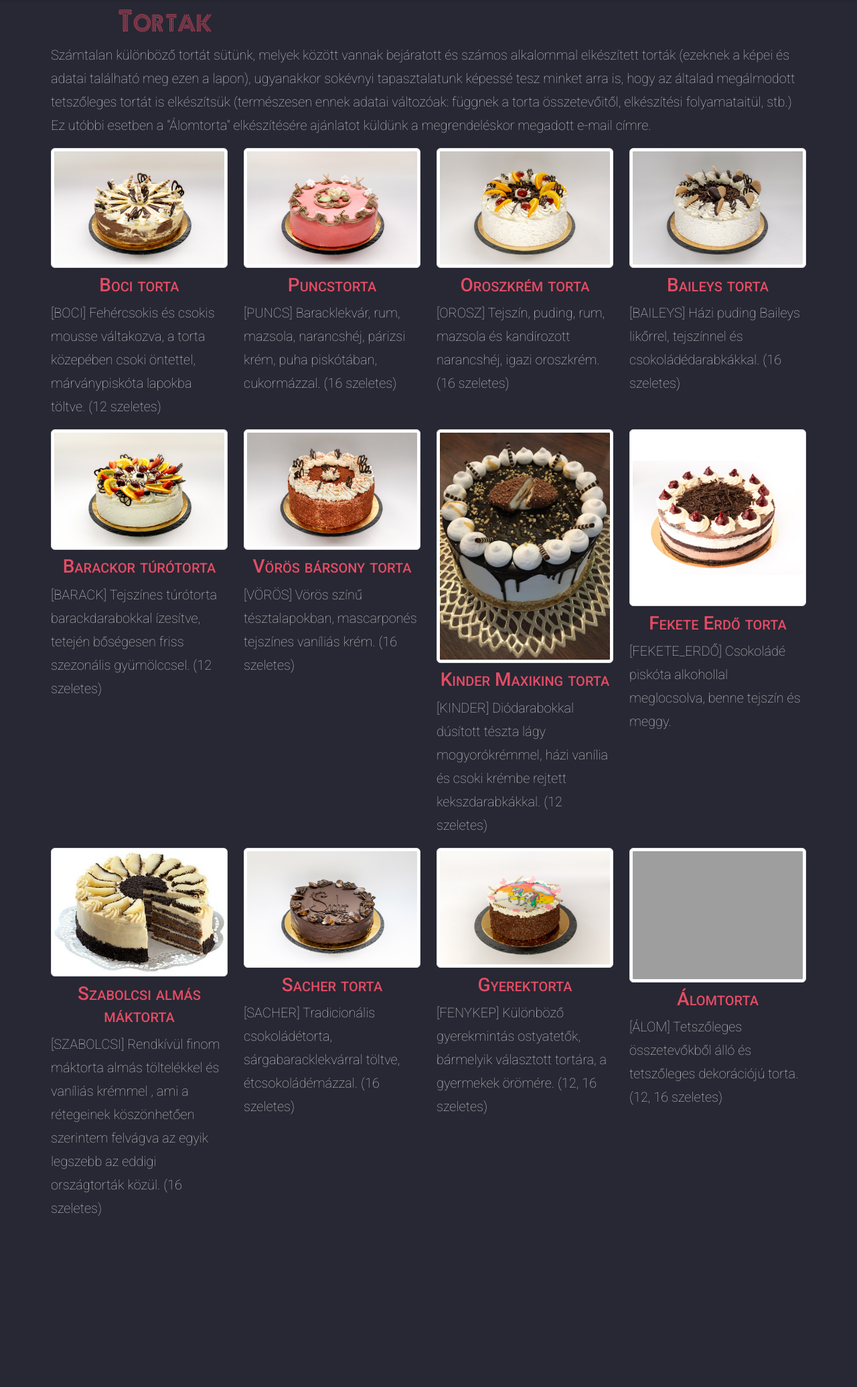
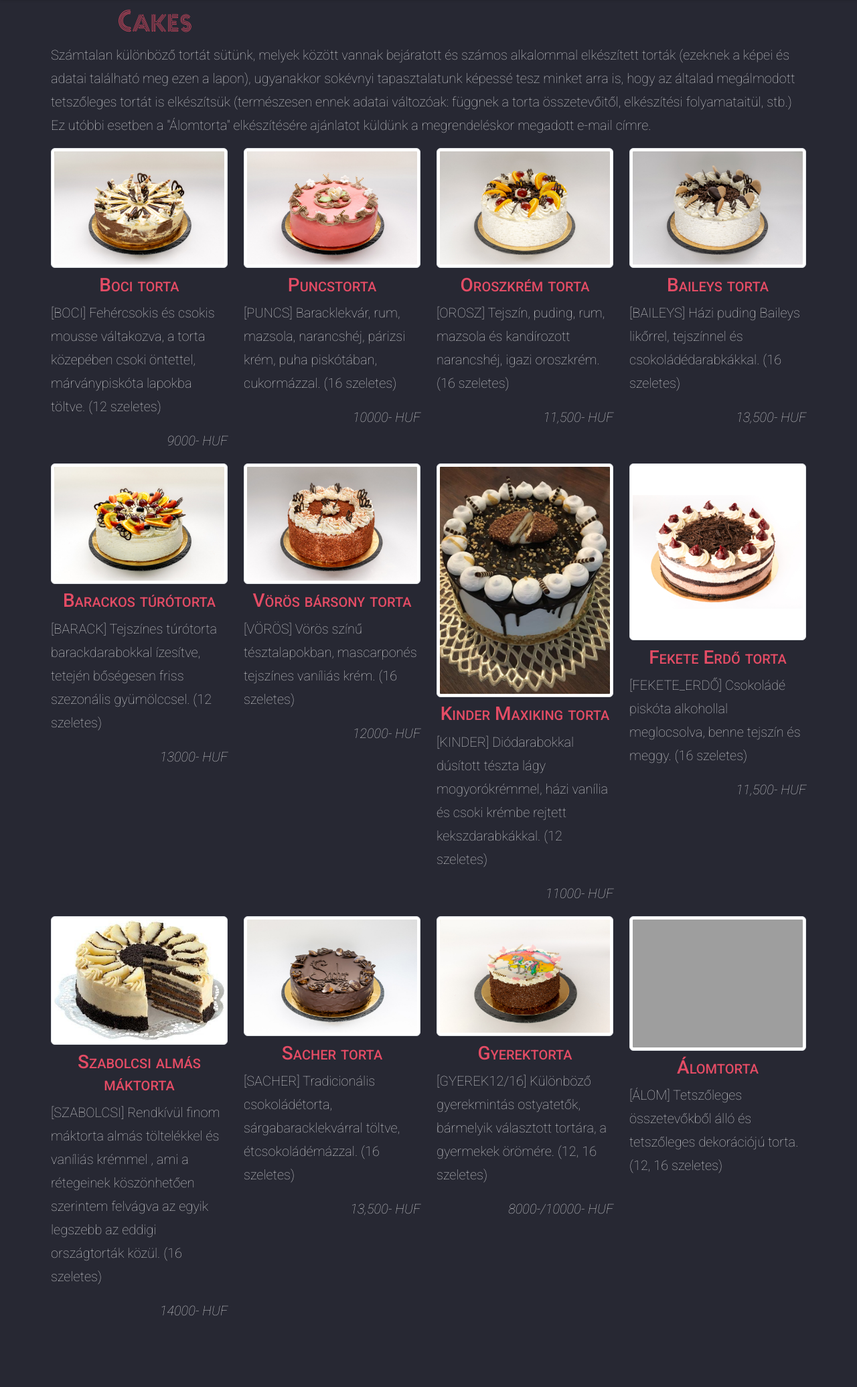
Before and after one commit to petekrisz/TeamW_01, a PHP site: the page made by Torták.html in a window 1280 px wide. Shown: the part 71-2142 px from the top of the page at 67% size. Before the commit the page ends 1887 px from the top, so only its background shows below. Run offline with PHP 8.4, Linux system fonts and the light colour scheme; grey boxes are pictures that could not be loaded.

Commit message:
árak tortákhoz

```diff
--- a/Torták.html
+++ b/Torták.html
@@ -27,7 +27,7 @@
     <main>
         <article class="row" id="tortak">
             <div class="col-12">
-                <h2>Torták</h2>
+                <h2>Cakes</h2>
                 <p>
                    Számtalan különböző tortát sütünk, melyek között vannak bejáratott és számos alkalommal elkészített torták (ezeknek a képei és adatai található meg ezen a lapon), ugyanakkor sokévnyi tapasztalatunk képessé tesz minket arra is, hogy az általad megálmodott tetszőleges tortát is elkészítsük (természesen ennek adatai változóak: függnek a torta összetevőitől, elkészítési folyamataitül, stb.) Ez utóbbi esetben a "Álomtorta" elkészítésére ajánlatot küldünk a megrendeléskor megadott e-mail címre.
                 </p>
@@ -36,56 +36,67 @@
                 <img src="images/boci_torta.jpg" alt="Boci torta" class="img-fuid img-thumbnail">
                 <h3>Boci torta</h3>
                 <p>[BOCI] Fehércsokis és csokis mousse váltakozva, a torta közepében csoki öntettel, márványpiskóta lapokba töltve. (12 szeletes)</p>
+                <p class="price"> 9000- HUF</p>
             </div>
             <div class="col-sm-6 col-lg-3">
                 <img src="images/puncstorta.jpg" alt="Puncstorta" class="img-fuid img-thumbnail">
                 <h3>Puncstorta</h3>
                 <p>[PUNCS] Baracklekvár, rum, mazsola, narancshéj, párizsi krém, puha piskótában, cukormázzal. (16 szeletes)</p>
+                <p class="price"> 10000- HUF</p>
             </div>
             <div class="col-sm-6 col-lg-3">
                 <img src="images/oroszkrem_torta.jpg" alt="Oroszkrém torta" class="img-fuid img-thumbnail">
                 <h3>Oroszkrém torta</h3>
                 <p>[OROSZ] Tejszín, puding, rum, mazsola és kandírozott narancshéj, igazi oroszkrém. (16 szeletes)</p>
+                <p class="price"> 11,500- HUF</p>
             </div>
             <div class="col-sm-6 col-lg-3">
                 <img src="images/baileys_torta.jpg" alt="Baileys torta" class="img-fuid img-thumbnail">
                 <h3>Baileys torta</h3>
                 <p>[BAILEYS] Házi puding Baileys likőrrel, tejszínnel és csokoládédarabkákkal. (16 szeletes)</p>
+                <p class="price"> 13,500- HUF</p>
             </div>
             <div class="col-sm-6 col-lg-3">
                 <img src="images/barackos_turo.jpg" alt="Barackos túrótorta" class="img-fuid img-thumbnail">
-                <h3>Barackor túrótorta</h3>
+                <h3>Barackos túrótorta</h3>
                 <p>[BARACK] Tejszínes túrótorta barackdarabokkal ízesítve, tetején bőségesen friss szezonális gyümölccsel. (12 szeletes)</p>
+                <p class="price"> 13000- HUF</p>
             </div>
             <div class="col-sm-6 col-lg-3">
                 <img src="images/voros_barsony_torta.jpg" alt="Vörös bársony torta" class="img-fuid img-thumbnail">
                 <h3>Vörös bársony torta</h3>
                 <p>[VÖRÖS] Vörös színű tésztalapokban, mascarponés tejszínes vaníliás krém.  (16 szeletes)</p>
+                <p class="price"> 12000- HUF</p>
             </div>
             <div class="col-sm-6 col-lg-3">
                 <img src="images/kinder.jpg" alt="Kinder Maxiking" class="img-fuid img-thumbnail">
                 <h3>Kinder Maxiking torta</h3>
                 <p>[KINDER] Diódarabokkal dúsított tészta lágy mogyorókrémmel, házi vanília és csoki krémbe rejtett kekszdarabkákkal. (12 szeletes)</p>
+                <p class="price"> 11000- HUF</p>
             </div>
             <div class="col-sm-6 col-lg-3">
                 <img src="images/fekete_erdo.jpg" alt="Fekete erdő" class="img-fuid img-thumbnail">
                 <h3>Fekete Erdő torta</h3>
-                <p>[FEKETE_ERDŐ] Csokoládé piskóta alkohollal meglocsolva, benne tejszín és meggy.</p>
+                <p>[FEKETE_ERDŐ] Csokoládé piskóta alkohollal meglocsolva, benne tejszín és meggy. (16 szeletes)</p>
+                <p class="price"> 11,500- HUF</p>
             </div>
             <div class="col-sm-6 col-lg-3">
                 <img src="images/szabolcsi-almas-maktorta.jpg" alt="Szabolcsi almás máktorta" class="img-fuid img-thumbnail">
                 <h3>Szabolcsi almás máktorta</h3>
                 <p>[SZABOLCSI] Rendkívül finom máktorta almás töltelékkel és vaníliás krémmel , ami a rétegeinek köszönhetően szerintem felvágva az egyik legszebb az eddigi országtorták közül. (16 szeletes)</p>
+                <p class="price"> 14000- HUF</p>
             </div>
             <div class="col-sm-6 col-lg-3">
                 <img src="images/sacher_torta.jpg" alt="Sacher torta" class="img-fuid img-thumbnail">
                 <h3>Sacher torta</h3>
                 <p>[SACHER] Tradicionális csokoládétorta, sárgabaracklekvárral töltve, étcsokoládémázzal. (16 szeletes)</p>
+                <p class="price"> 13,500- HUF</p>
             </div>
             <div class="col-sm-6 col-lg-3">
                 <img src="images/ostya_torta_fenykepes.jpg" alt="Gyerektorta" class="img-fuid img-thumbnail">
                 <h3>Gyerektorta</h3>
-                <p>[FENYKEP] Különböző gyerekmintás ostyatetők, bármelyik választott tortára, a gyermekek örömére. (12, 16 szeletes)</p>
+                <p>[GYEREK12/16] Különböző gyerekmintás ostyatetők, bármelyik választott tortára, a gyermekek örömére. (12, 16 szeletes)</p>
+                <p class="price"> 8000-/10000- HUF</p>
             </div>
             <div class="col-sm-6 col-lg-3">
                 <img src="images/pink_cake.jpg" alt="Álomtorta" class="img-fuid img-thumbnail">
--- a/assets/css/styles.css
+++ b/assets/css/styles.css
@@ -298,3 +298,7 @@ button[type=submit] {
   margin-top: 0.3em;
   text-align: center;
 }
+.price{
+  text-align: right;
+  font-style: italic;
+}
```
